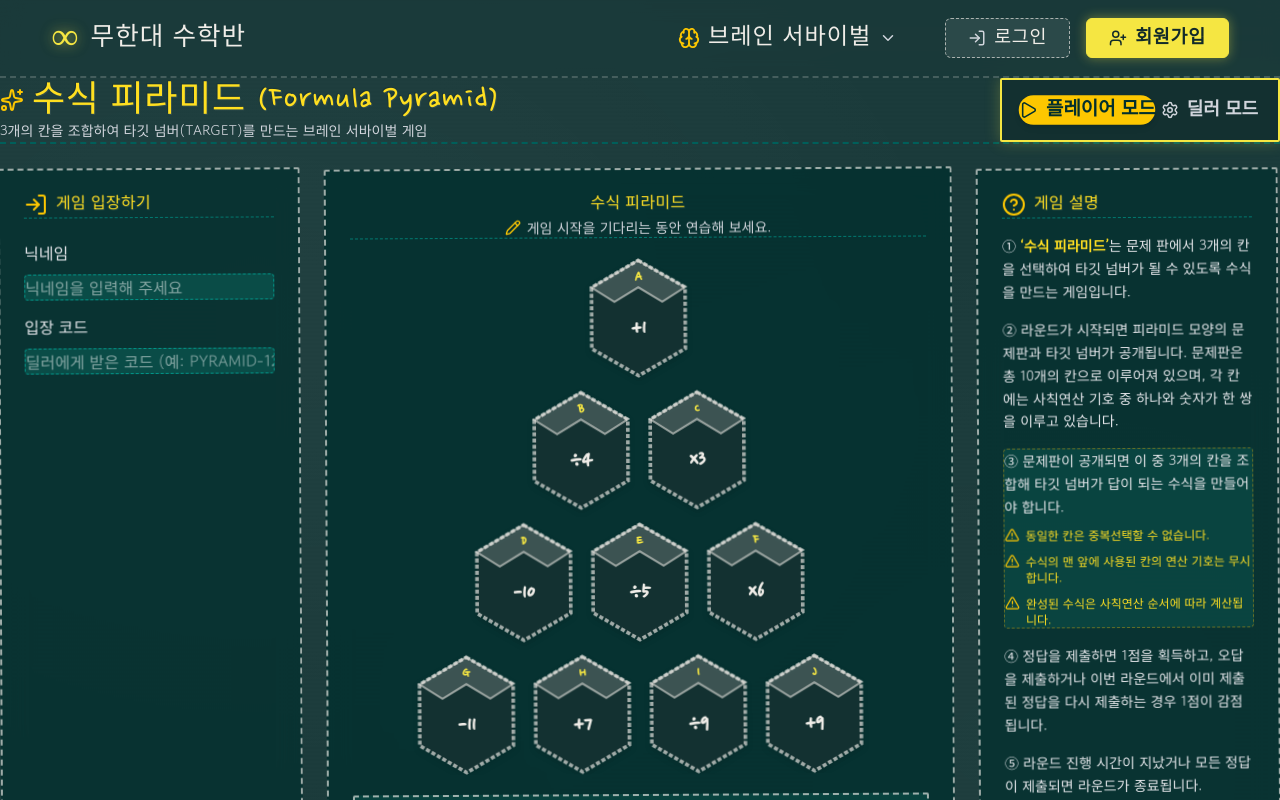
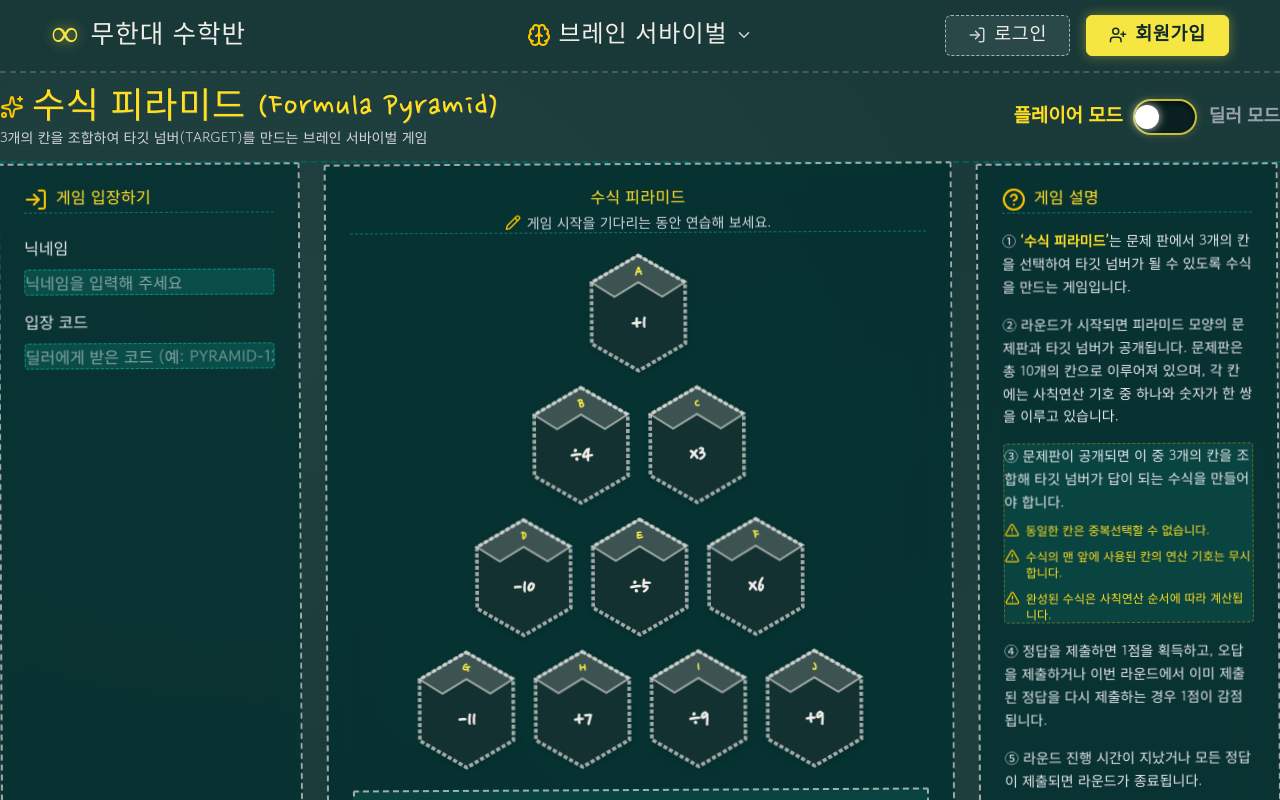
Before and after one commit to rlawlsdnjs78-infinity/infinitymath, a Next.js app: page /formula-pyramid in a window 1280 px wide. Shown: the top 800 px of the page. Built offline with nearby package versions, Linux system fonts and the light colour scheme.

Commit message:
feat: center align Brain Survival in header, add oval toggle switch, fix top UI position on mode toggle

```diff
--- a/src/app/components/Header.tsx
+++ b/src/app/components/Header.tsx
@@ -1,6 +1,11 @@
 /**
  * Header.tsx
  * 전역 헤더
+ *
+ * [3단 분할 레이아웃]
+ * - 좌측: 로고 (∞ 무한대 수학반)
+ * - 중앙: '브레인 서바이벌' 메뉴 (호버 시 드롭다운 '수식 피라미드')
+ * - 우측: '로그인' & '회원가입' 버튼 (넉넉한 여백)
  */
 
 import Link from "next/link";
@@ -11,35 +16,31 @@ export default function Header() {
     <header
       id="header"
       style={{
-        /* ── 좌우 여백: clamp 로 반응형 padding 직접 적용 ── */
-        paddingLeft:  "clamp(1rem, 4vw, 5rem)",
+        paddingLeft: "clamp(1rem, 4vw, 5rem)",
         paddingRight: "clamp(1rem, 4vw, 5rem)",
-        paddingTop:    "1rem",
-        paddingBottom: "1rem",
-        /* ── 칠판 스타일 ── */
+        paddingTop: "0.85rem",
+        paddingBottom: "0.85rem",
         borderBottom: "2px dashed rgba(240,237,232,0.2)",
-        background:   "rgba(26,58,58,0.85)",
+        background: "rgba(26,58,58,0.88)",
         backdropFilter: "blur(10px)",
-        /* ── 헤더 내부 flex ── */
-        display:        "flex",
-        alignItems:     "center",
-        justifyContent: "space-between",
-        position:       "relative",
-        zIndex:          20,
-        width:          "100%",
+        position: "relative",
+        zIndex: 30,
+        width: "100%",
       }}
     >
-      {/* ── 로고 ──────────────────────────────────────────────── */}
+      {/* 3단 Grid 레이아웃: 좌(로고), 중(브레인 서바이벌), 우(로그인/회원가입) */}
+      <div className="w-full max-w-[1700px] mx-auto grid grid-cols-3 items-center">
+        {/* ── [좌측] 로고 ─────────────────────────────────────────── */}
+        <div className="flex items-center justify-start">
           <Link href="/" style={{ textDecoration: "none" }}>
-        <div style={{ display: "flex", alignItems: "center", gap: "0.75rem" }}>
-          {/* ∞ 무한대 기호 로고 — 테두리 없음, 노란 glow */}
+            <div className="flex items-center gap-3">
               <span
                 aria-hidden="true"
                 style={{
                   fontFamily: "var(--font-chalk)",
-              fontSize:   "2.4rem",
-              lineHeight:  1,
-              color:       "var(--chalk-yellow)",
+                  fontSize: "2.4rem",
+                  lineHeight: 1,
+                  color: "var(--chalk-yellow)",
                   textShadow:
                     "0 0 12px rgba(245,230,66,0.5), 0 0 24px rgba(245,230,66,0.2)",
                   userSelect: "none",
@@ -47,25 +48,32 @@ export default function Header() {
               >
                 ∞
               </span>
-
-          {/* 사이트명 */}
               <span
                 className="chalk-flicker"
                 style={{
-              fontFamily:    "var(--font-chalk)",
-              fontSize:      "1.6rem",
-              color:         "var(--chalk-white)",
+                  fontFamily: "var(--font-chalk)",
+                  fontSize: "1.6rem",
+                  color: "var(--chalk-white)",
                   letterSpacing: "0.04em",
-              whiteSpace:    "nowrap",
+                  whiteSpace: "nowrap",
                 }}
               >
                 무한대 수학반
               </span>
             </div>
           </Link>
+        </div>
 
-      {/* ── 네비게이션 (Client Component) ──────────────────────── */}
-      <NavMenu />
+        {/* ── [중앙] 브레인 서바이벌 드롭다운 메뉴 (정중앙) ──────────── */}
+        <div className="flex items-center justify-center">
+          <NavMenu mode="center" />
+        </div>
+
+        {/* ── [우측] 로그인 & 회원가입 버튼 ─────────────────────────── */}
+        <div className="flex items-center justify-end">
+          <NavMenu mode="auth" />
+        </div>
+      </div>
     </header>
   );
 }
--- a/src/app/components/NavMenu.tsx
+++ b/src/app/components/NavMenu.tsx
@@ -1,10 +1,8 @@
 /**
  * NavMenu.tsx
  * 네비게이션 메뉴 (Client Component)
- *
- * [수정사항]
- * - 로그인 / 회원가입 버튼 상하좌우 패딩을 인라인 스타일(padding: 10px 24px)로 직접 부여하여
- *   글자가 테두리에 바짝 붙는 현상을 완전 해결
+ * - mode="center": 헤더 중앙에 위치할 '브레인 서바이벌' 드롭다운 메뉴
+ * - mode="auth": 헤더 우측에 위치할 '로그인', '회원가입' 버튼 (넉넉한 패딩)
  */
 
 "use client";
@@ -13,24 +11,24 @@ import { useState } from "react";
 import Link from "next/link";
 import { ChevronDown, LogIn, UserPlus, Brain } from "lucide-react";
 
-export default function NavMenu() {
+export default function NavMenu({ mode }: { mode: "center" | "auth" }) {
   const [isDropdownOpen, setIsDropdownOpen] = useState(false);
 
+  // 중앙 '브레인 서바이벌' 메뉴
+  if (mode === "center") {
     return (
-    <div className="flex items-center gap-8 md:gap-12">
-      {/* ── 중앙: 브레인 서바이벌 (드롭다운 메뉴) ────────────────── */}
-      <nav aria-label="메인 네비게이션">
+      <nav aria-label="메인 네비게이션" className="relative">
         <div
-          className="relative py-2"
+          className="relative py-1"
           onMouseEnter={() => setIsDropdownOpen(true)}
           onMouseLeave={() => setIsDropdownOpen(false)}
         >
           <button
             type="button"
-            className="flex items-center gap-2 px-3 py-2 rounded transition-all duration-200 hover:bg-teal-900/40"
+            className="flex items-center gap-2 px-4 py-2 rounded-md transition-all duration-200 hover:bg-teal-900/60"
             style={{
               fontFamily: "var(--font-chalk)",
-              fontSize: "1.45rem",
+              fontSize: "1.5rem",
               color: isDropdownOpen ? "var(--chalk-yellow)" : "var(--chalk-white)",
               background: "transparent",
               border: "none",
@@ -38,7 +36,7 @@ export default function NavMenu() {
               letterSpacing: "0.04em",
             }}
           >
-            <Brain size={22} className="text-yellow-400" />
+            <Brain size={24} className="text-yellow-400" />
             <span>브레인 서바이벌</span>
             <ChevronDown
               size={18}
@@ -51,7 +49,7 @@ export default function NavMenu() {
           {/* 드롭다운 메뉴 (수식 피라미드) */}
           {isDropdownOpen && (
             <div
-              className="absolute left-1/2 -translate-x-1/2 top-full pt-2 z-50 min-w-[190px]"
+              className="absolute left-1/2 -translate-x-1/2 top-full pt-2 z-50 min-w-[200px]"
               style={{ animation: "slideInUp 0.2s ease forwards" }}
             >
               <div
@@ -64,7 +62,7 @@ export default function NavMenu() {
               >
                 <Link
                   href="/formula-pyramid"
-                  className="flex items-center gap-2.5 px-4 py-3 text-base rounded transition-colors duration-150 hover:bg-teal-800/90"
+                  className="flex items-center gap-2.5 px-4 py-3 text-lg rounded transition-colors duration-150 hover:bg-teal-800/90"
                   style={{
                     fontFamily: "var(--font-chalk)",
                     color: "var(--chalk-yellow)",
@@ -80,8 +78,11 @@ export default function NavMenu() {
           )}
         </div>
       </nav>
+    );
+  }
 
-      {/* ── 우측: 로그인 & 회원가입 버튼 (인라인 패딩으로 넉넉한 여백 부여) ─────── */}
+  // 우측 '로그인' & '회원가입' 버튼
+  return (
     <div className="flex items-center gap-4">
       {/* 로그인 버튼 */}
       <Link
@@ -92,7 +93,7 @@ export default function NavMenu() {
           alignItems: "center",
           justifyContent: "center",
           gap: "8px",
-            padding: "10px 22px", /* 상하 10px, 좌우 22px 넉넉한 인라인 패딩 */
+          padding: "10px 22px",
           fontFamily: "var(--font-chalk)",
           fontSize: "1.15rem",
           lineHeight: 1,
@@ -117,7 +118,7 @@ export default function NavMenu() {
           alignItems: "center",
           justifyContent: "center",
           gap: "8px",
-            padding: "10px 22px", /* 상하 10px, 좌우 22px 넉넉한 인라인 패딩 */
+          padding: "10px 22px",
           fontFamily: "var(--font-chalk)",
           fontSize: "1.15rem",
           lineHeight: 1,
@@ -135,6 +136,5 @@ export default function NavMenu() {
         <span>회원가입</span>
       </Link>
     </div>
-    </div>
   );
 }
--- a/src/app/formula-pyramid/page.tsx
+++ b/src/app/formula-pyramid/page.tsx
@@ -2,9 +2,10 @@
  * src/app/formula-pyramid/page.tsx
  * 수식 피라미드 게임 페이지
  *
- * [중앙 정렬 레이아웃 수정]
- * - 최상위 컨테이너에 flex flex-col items-center justify-center mx-auto 적용
- * - 모니터 해상도에 상관없이 3분할 대기창 덩어리가 화면 "정중앙(Center)"에 완벽 배치되도록 구조 개편
+ * [요구사항 반영]
+ * 1. 이미지와 동일한 타원형 ON/OFF 토글 스위치 (원형 노브 슬라이딩)
+ * 2. 모드 전환 시 상단 UI 영역 고정 (위치가 절대로 움직이지 않음)
+ * 3. 하단 3분할 영역만 모드에 따라 전환
  */
 
 "use client";
@@ -13,7 +14,6 @@ import { useState } from "react";
 import {
   Pencil,
   AlertTriangle,
-  Play,
   Settings,
   HelpCircle,
   LogIn,
@@ -229,17 +229,14 @@ export default function FormulaPyramidPage() {
   };
 
   return (
-    /*
-     * [최상위 래퍼]
-     * flex-1 flex flex-col items-center justify-center mx-auto
-     * 대형 화면이든 어떤 해상도이든 3분할 게임 화면 전체를 화면 "정중앙(Center)"에 배치합니다.
-     */
-    <div className="w-full flex-1 flex flex-col items-center justify-center px-4 sm:px-8 py-8 my-auto">
-      <div className="w-full max-w-[1550px] flex flex-col gap-6 mx-auto">
+    <div className="w-full flex-1 flex flex-col items-center justify-center px-4 sm:px-8 py-6 my-auto">
+      <div className="w-full max-w-[1550px] flex flex-col mx-auto">
         {/* ───────────────────────────────────────────────────────────────────
-           상단 타이틀 & 모드 변경 토글 스위치
+           [상단 고정 영역]
+           - 모드가 변경되더라도 이 상단 영역의 높이와 위치는 1px 도 안 움직임 고정!
+           - 이미지와 동일한 타원형 스위치 (ON/OFF 슬라이더)
            ─────────────────────────────────────────────────────────────────── */}
-        <div className="flex flex-col sm:flex-row items-center justify-between gap-4 pb-4 border-b-2 border-dashed border-teal-800 w-full">
+        <div className="h-[90px] flex items-center justify-between pb-4 border-b-2 border-dashed border-teal-800 w-full mb-6 flex-shrink-0">
           <div>
             <h1
               className="text-3xl sm:text-4xl text-yellow-300 flex items-center gap-2"
@@ -253,52 +250,66 @@ export default function FormulaPyramidPage() {
             </p>
           </div>
 
-          {/* ── 타원형 ON/OFF 모드 스위치 버튼 ───────────────────────────── */}
-          <div
-            className="chalk-box-straight rounded-full p-1.5 flex items-center gap-2"
-            style={{
-              background: "rgba(20, 48, 48, 0.95)",
-              border: "2px solid var(--chalk-yellow)",
-              boxShadow: "0 0 15px rgba(245, 230, 66, 0.25)",
-            }}
-          >
-            {/* 플레이어 모드 버튼 */}
-            <button
-              type="button"
+          {/* ── 이미지와 똑같은 타원형 스위치 (ON/OFF 원형 노브 슬라이딩) ───────── */}
+          <div className="flex items-center gap-3 select-none">
+            {/* 플레이어 모드 라벨 */}
+            <span
               onClick={() => setMode("player")}
-              className={`px-6 py-2.5 rounded-full text-lg font-semibold transition-all duration-200 flex items-center gap-2 ${
-                mode === "player"
-                  ? "bg-yellow-400 text-teal-950 shadow-md scale-105"
-                  : "text-gray-300 hover:text-white"
+              className={`cursor-pointer text-lg font-semibold transition-colors duration-200 ${
+                mode === "player" ? "text-yellow-300 font-bold scale-105" : "text-gray-400 hover:text-gray-200"
               }`}
               style={{ fontFamily: "var(--font-chalk)" }}
             >
-              <Play size={18} />
-              <span>플레이어 모드</span>
+              플레이어 모드
+            </span>
+
+            {/* 타원형 슬라이더 스위치 트랙 */}
+            <button
+              type="button"
+              role="switch"
+              aria-checked={mode === "dealer"}
+              onClick={() => setMode(mode === "player" ? "dealer" : "player")}
+              className="relative inline-flex items-center justify-start h-9 w-16 rounded-full p-1 cursor-pointer transition-colors duration-300 focus:outline-none"
+              style={{
+                background: "rgba(10, 30, 30, 0.95)",
+                border: "2px solid rgba(245, 230, 66, 0.8)",
+                boxShadow: "inset 0 2px 4px rgba(0,0,0,0.6), 0 0 10px rgba(245, 230, 66, 0.2)",
+              }}
+              title="모드 전환 스위치"
+            >
+              {/* 슬라이딩 동그라미 노브 (Knob) */}
+              <span
+                className={`inline-block w-6 h-6 rounded-full transition-transform duration-300 ease-in-out shadow-lg ${
+                  mode === "dealer"
+                    ? "translate-x-7 bg-yellow-400"
+                    : "translate-x-0 bg-white"
+                }`}
+                style={{
+                  boxShadow: mode === "dealer"
+                    ? "0 0 8px rgba(245, 230, 66, 0.9)"
+                    : "0 0 8px rgba(255, 255, 255, 0.8)",
+                }}
+              />
             </button>
 
-            {/* 딜러 모드 버튼 */}
-            <button
-              type="button"
+            {/* 딜러 모드 라벨 */}
+            <span
               onClick={() => setMode("dealer")}
-              className={`px-6 py-2.5 rounded-full text-lg font-semibold transition-all duration-200 flex items-center gap-2 ${
-                mode === "dealer"
-                  ? "bg-yellow-400 text-teal-950 shadow-md scale-105"
-                  : "text-gray-300 hover:text-white"
+              className={`cursor-pointer text-lg font-semibold transition-colors duration-200 ${
+                mode === "dealer" ? "text-yellow-300 font-bold scale-105" : "text-gray-400 hover:text-gray-200"
               }`}
               style={{ fontFamily: "var(--font-chalk)" }}
             >
-              <Settings size={18} />
-              <span>딜러 모드</span>
-            </button>
+              딜러 모드
+            </span>
           </div>
         </div>
 
         {/* ───────────────────────────────────────────────────────────────────
-           1. 플레이어 모드 화면 (가로 3분할 — 화면 정중앙에 균형 있게 배치)
+           1. 플레이어 모드 화면 (가로 3분할)
            ─────────────────────────────────────────────────────────────────── */}
         {mode === "player" && (
-          <div className="grid grid-cols-1 xl:grid-cols-12 gap-6 items-stretch w-full mx-auto">
+          <div className="grid grid-cols-1 xl:grid-cols-12 gap-6 items-stretch w-full mx-auto animate-fade-in">
             {/* ── [좌측] 게임 입장하기 (xl:col-span-3) ───────────────────────── */}
             <div className="xl:col-span-3 chalk-box content-box flex flex-col gap-6 bg-teal-950/75 backdrop-blur-md h-full">
               <div className="flex items-center gap-2 border-b border-dashed border-teal-700 pb-3">
@@ -565,7 +576,7 @@ export default function FormulaPyramidPage() {
            2. 딜러 모드 화면
            ─────────────────────────────────────────────────────────────────── */}
         {mode === "dealer" && (
-          <div className="grid grid-cols-1 xl:grid-cols-12 gap-6 items-stretch w-full mx-auto">
+          <div className="grid grid-cols-1 xl:grid-cols-12 gap-6 items-stretch w-full mx-auto animate-fade-in">
             {/* ── [좌측/중앙] 개발중입니다 (xl:col-span-8) ────────────────────── */}
             <div className="xl:col-span-8 chalk-box content-box flex flex-col items-center justify-center min-h-[450px] bg-teal-950/50 border-dashed border-teal-700/60 text-center h-full">
               <Pencil size={56} className="text-yellow-400/60 mb-4 animate-bounce" />
```
Also changed, not shown: 1 other file (tests, documents, lock files or other folders). Lines whose indentation alone changed are shown as unchanged.
